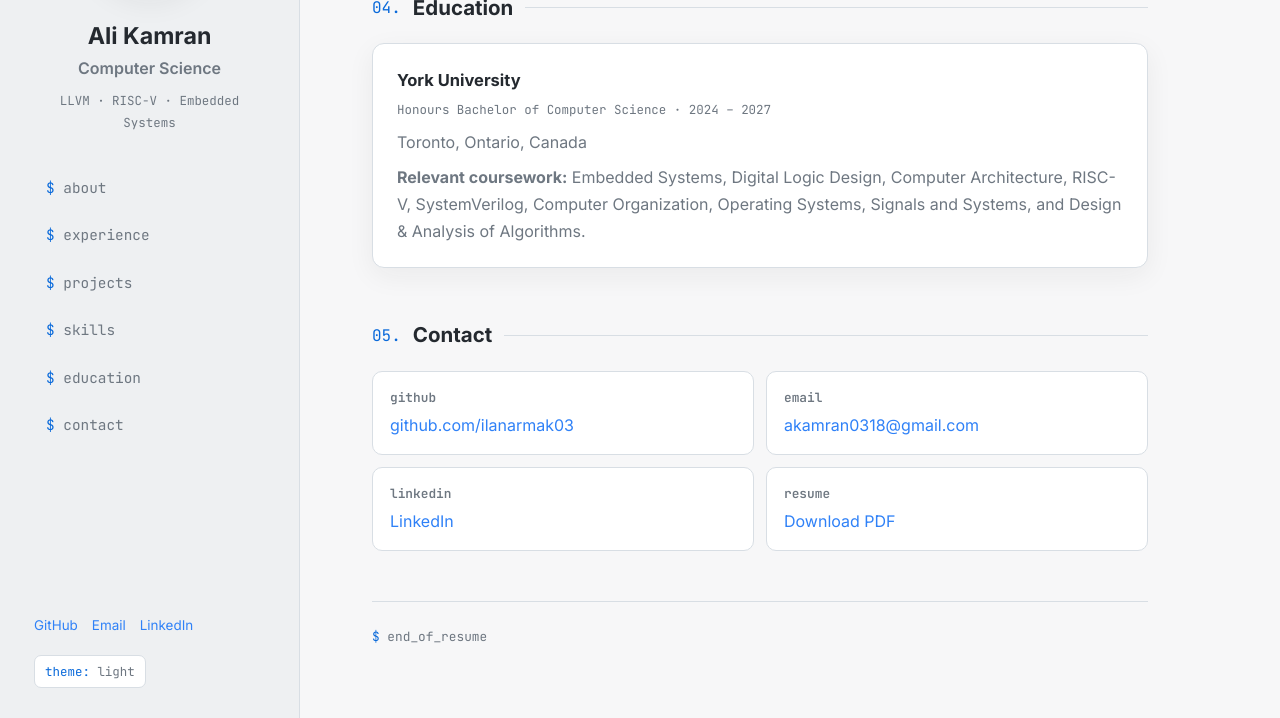
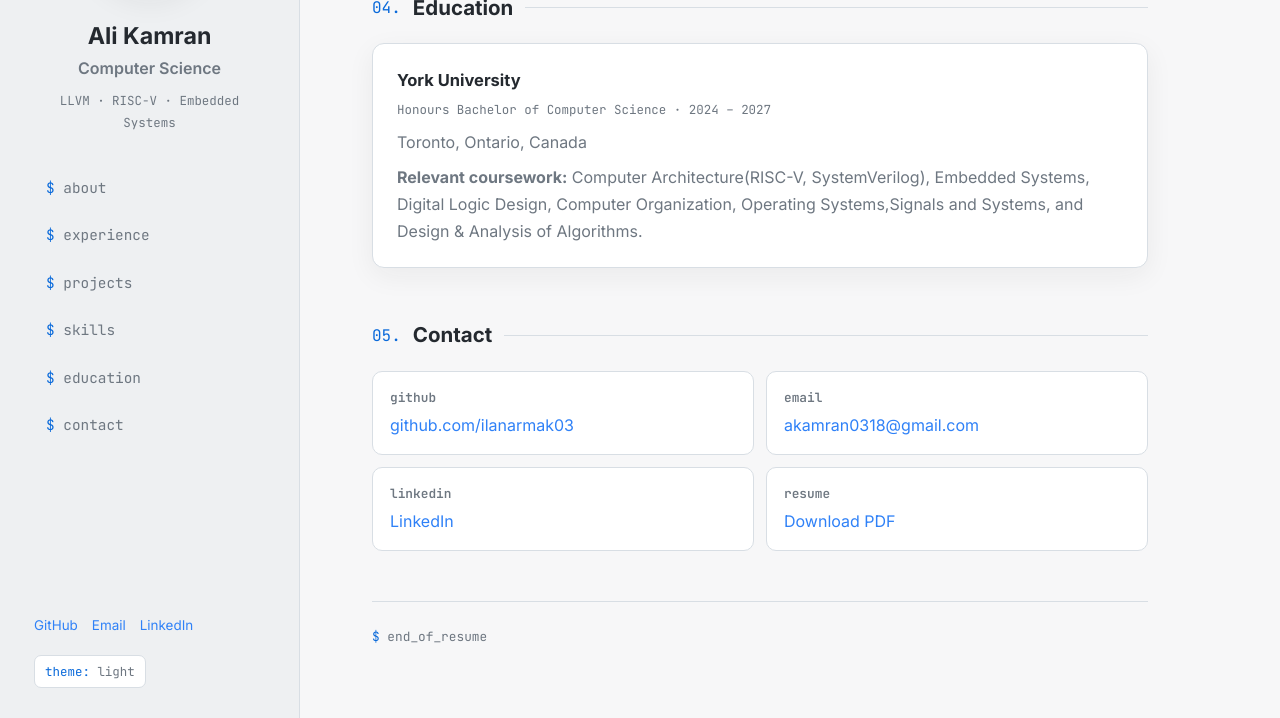
Before and after one commit to ilanarmak03/ilanarmak03.github.io, a Jekyll site: the page built from index.md, in a window 1280 px wide and 900 px high, scrolled down 2329 px, cut to the strip 182-900 px from the top of the window. Built offline with Jekyll 4.4.1, drawn with Linux system fonts in a browser that asks for light colours.

Commit message:
NIT: Fix

```diff
--- a/index.md
+++ b/index.md
@@ -236,9 +236,9 @@ title: Ali Kamran
 
     <p>
       <strong>Relevant coursework:</strong>
-      Embedded Systems, Digital Logic Design, Computer Architecture,
-      RISC-V, SystemVerilog, Computer Organization, Operating Systems,
-      Signals and Systems, and Design & Analysis of Algorithms.
+      Computer Architecture(RISC-V, SystemVerilog), Embedded Systems, Digital Logic Design,
+      Computer Organization, Operating Systems,Signals and Systems,
+      and Design & Analysis of Algorithms.
     </p>
   </div>
 
```
